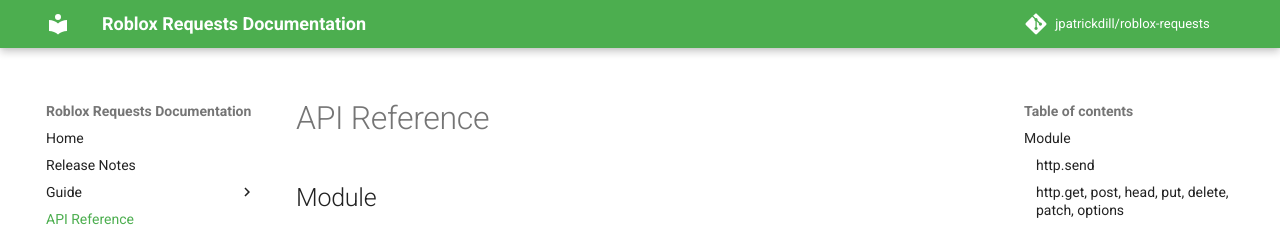
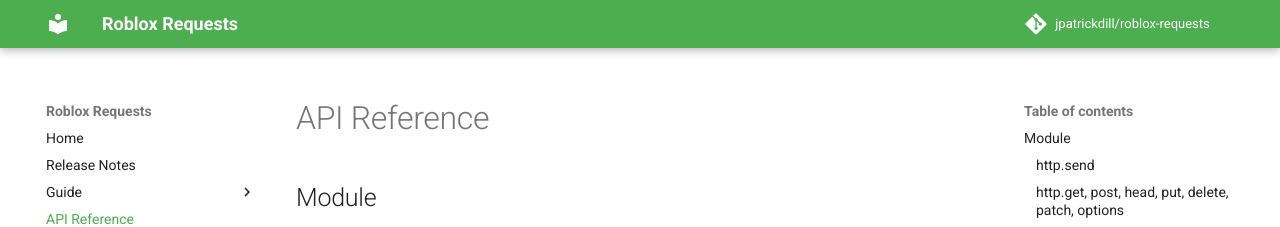
Before and after one commit to pat-dill/roblox-requests, an MkDocs documentation site: the page built from docs/api-reference.md, in a window 1280 px wide. Shown: the top 227 px of the page. Built offline with MkDocs 1.6.1 and Material for MkDocs 9.7.7, drawn with Linux system fonts in a browser that asks for light colours; comment, search, counter and statistics services are not loaded.

Commit message:
docs
change docs title

```diff
--- a/mkdocs.yml
+++ b/mkdocs.yml
@@ -1,4 +1,4 @@
-site_name: Roblox Requests Documentation
+site_name: Roblox Requests
 repo_name: 'jpatrickdill/roblox-requests'
 repo_url: 'https://github.com/jpatrickdill/roblox-requests'
 
```
